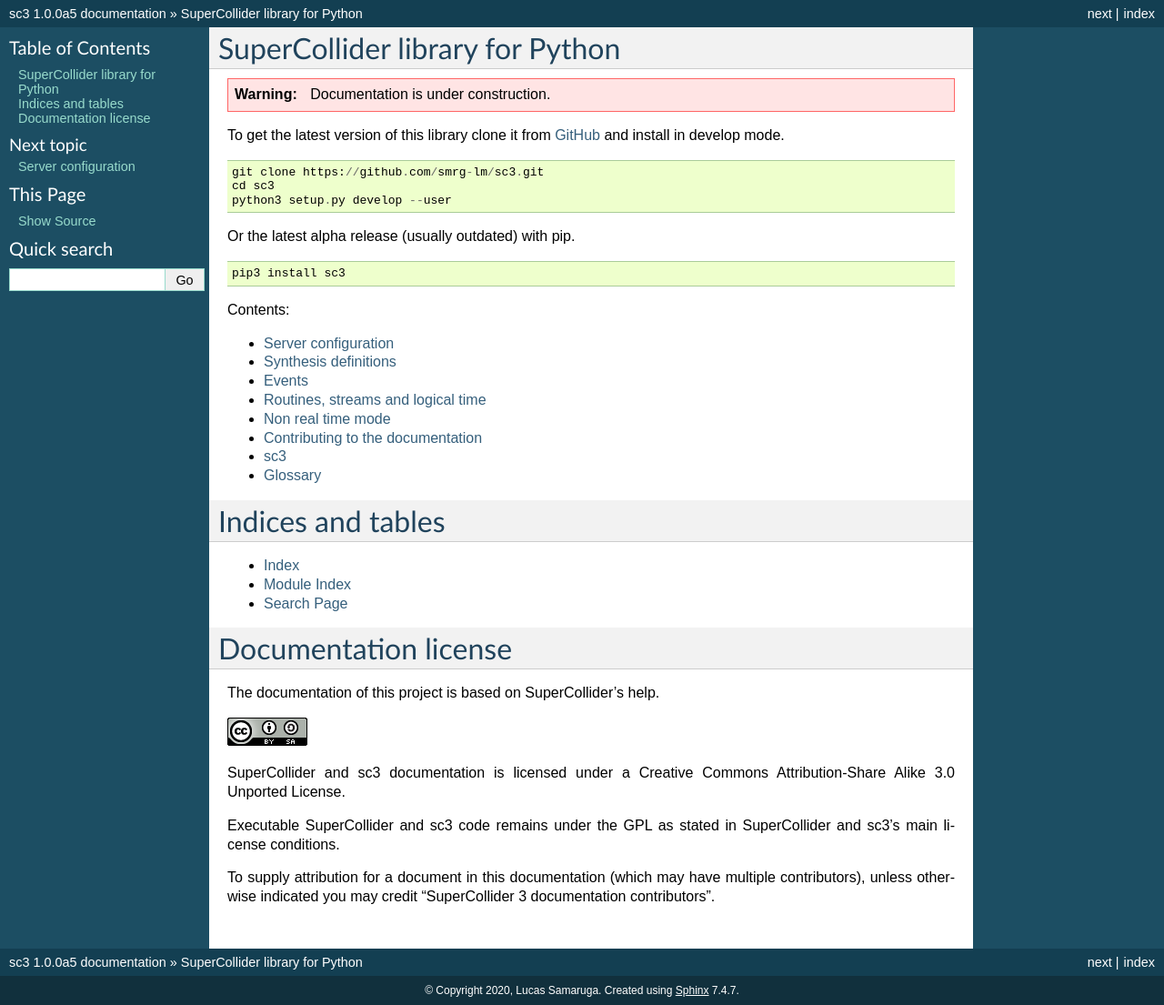
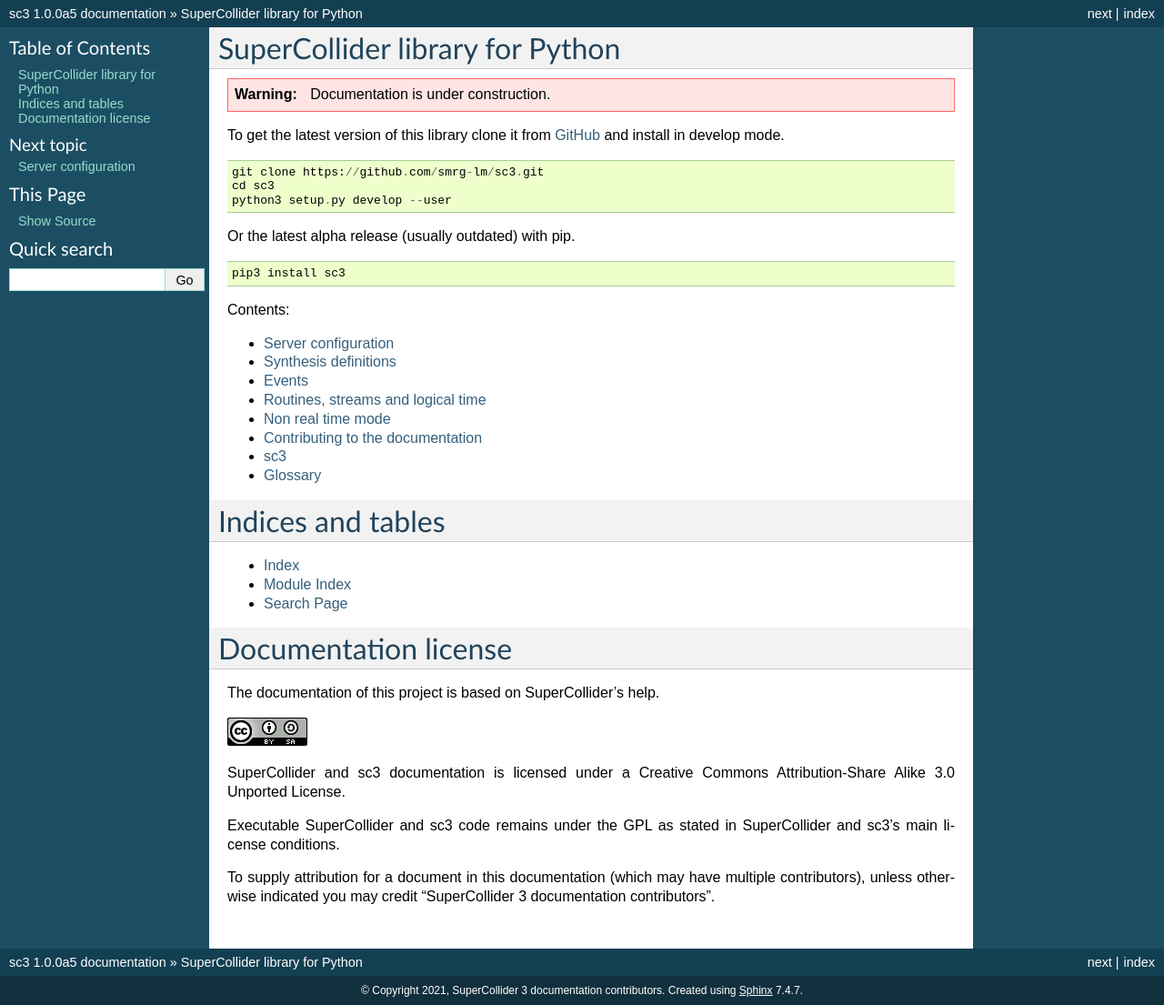
Before and after one commit to smrg-lm/sc3, a Sphinx documentation site: the page built from docs/source/index.rst, in a window 1280 px wide. Shown: the whole page at 91% size. Built offline with Sphinx 7.4.7, drawn with Linux system fonts in a browser that asks for light colours.

Commit message:
Docstrings and documentation copyright footer

```diff
--- a/docs/source/conf.py
+++ b/docs/source/conf.py
@@ -24,7 +24,7 @@
 import sc3
 
 project = 'sc3'
-copyright = '2020, Lucas Samaruga'
+copyright = '2021, SuperCollider 3 documentation contributors'
 author = 'Lucas Samaruga'
 
 # The full version, including alpha/beta/rc tags
```
